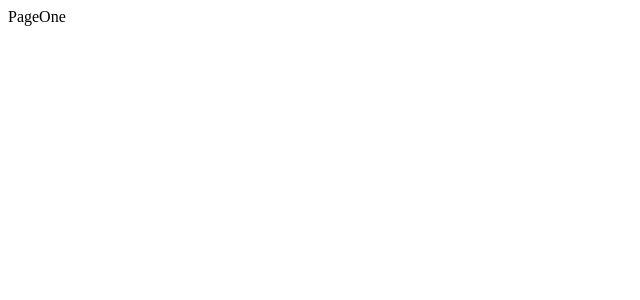
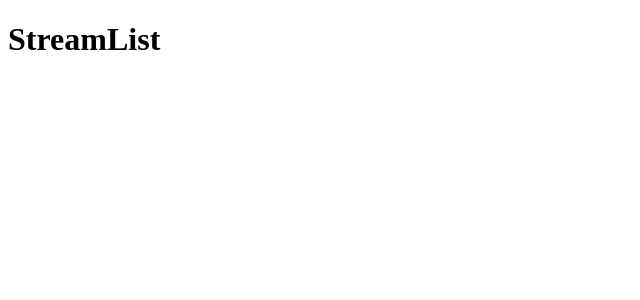
Before and after one commit to Johnsonojo/streamer, a React (Create React App) app: page / in a window 1280 px wide. Shown: the top 300 px of the page, without its empty margins (0-640 px from the left). Built offline with nearby package versions, Linux system fonts and the light colour scheme.

Commit message:
add basic routing (#1)

```diff
--- a/src/components/App.js
+++ b/src/components/App.js
@@ -1,19 +1,20 @@
 import React from "react";
 import { BrowserRouter, Route } from "react-router-dom";
+import StreamCreate from "./streams/StreamCreate";
+import StreamDelete from "./streams/StreamDelete";
+import StreamEdit from "./streams/StreamEdit";
+import StreamList from "./streams/StreamList";
+import StreamShow from "./streams/StreamShow";
 
-const PageOne = () => {
-  return <div>PageOne</div>;
-};
-
-const PageTwo = () => {
-  return <div>PageTwo</div>;
-};
 const App = () => {
   return (
     <div>
       <BrowserRouter>
-        <Route path="/" exact component={PageOne} />
-        <Route path="/pagetwo" component={PageTwo} />
+        <Route path="/" exact component={StreamList} />
+        <Route path="/streams/new" exact component={StreamCreate} />
+        <Route path="/streams/edit" exact component={StreamEdit} />
+        <Route path="/streams/delete" exact component={StreamDelete} />
+        <Route path="/streams/show  " exact component={StreamShow} />
       </BrowserRouter>
     </div>
   );
```
